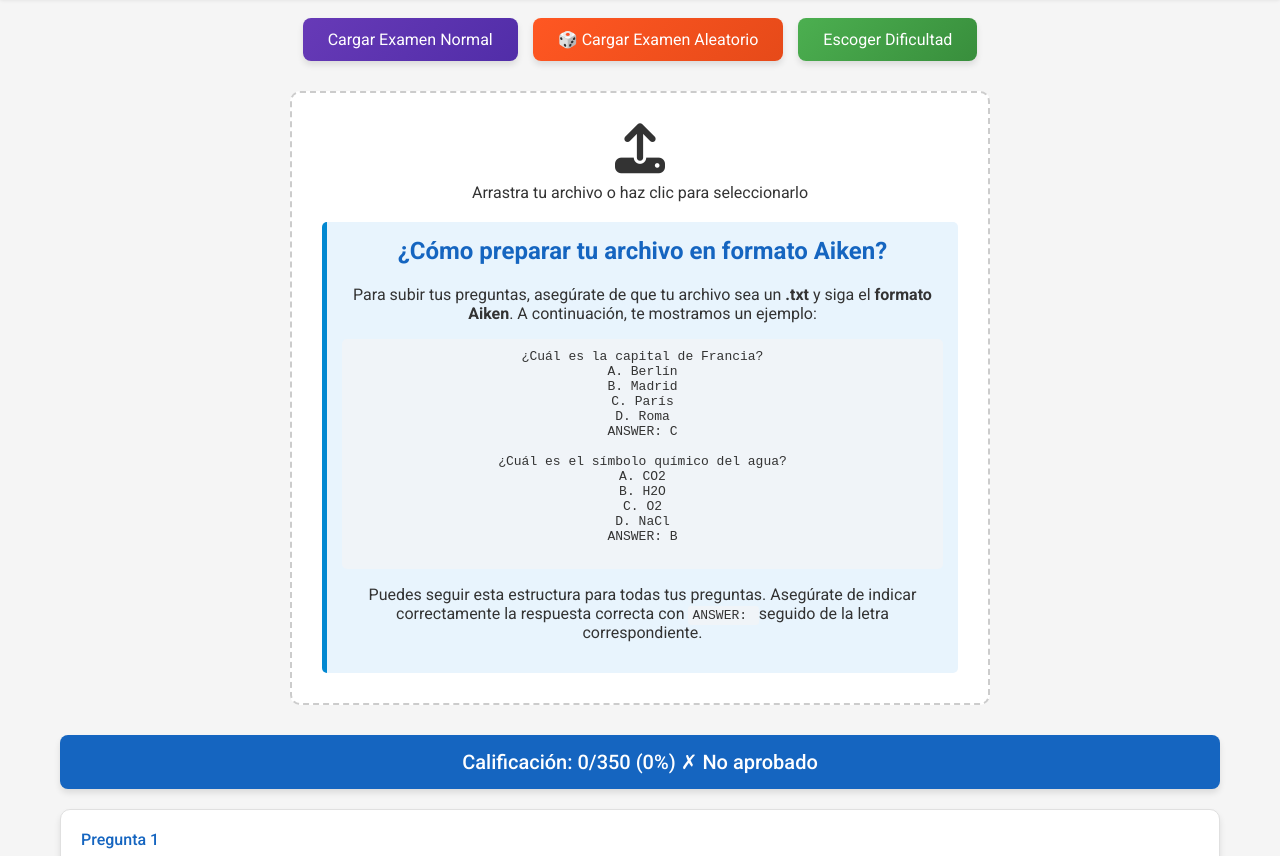
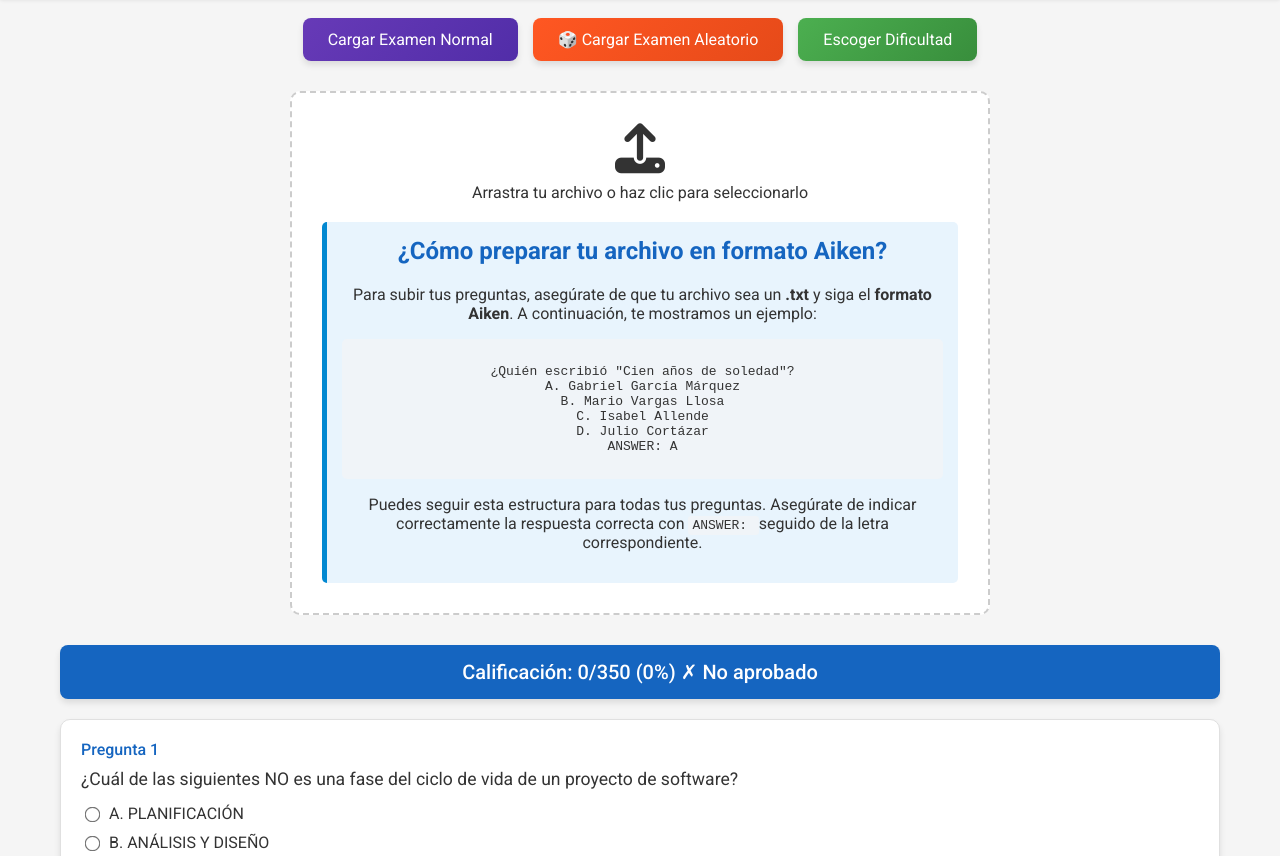
Before and after one commit to KernyMC/ExamMaker, a plain HTML site: page interfaz/index.html in a window 1280 px wide. Shown: the part 80-936 px from the top of the page. Drawn offline with nearby package versions, Linux system fonts and the light colour scheme.

Commit message:
caracteres especiales

```diff
--- a/interfaz/index.html
+++ b/interfaz/index.html
@@ -47,19 +47,13 @@
                 <h2>¿Cómo preparar tu archivo en formato Aiken?</h2>
                 <p>Para subir tus preguntas, asegúrate de que tu archivo sea un <strong>.txt</strong> y siga el <strong>formato Aiken</strong>. A continuación, te mostramos un ejemplo:</p>
                 <pre>
-¿Cuál es la capital de Francia?
-A. Berlín
-B. Madrid
-C. París
-D. Roma
-ANSWER: C
 
-¿Cuál es el símbolo químico del agua?
-A. CO2
-B. H2O
-C. O2
-D. NaCl
-ANSWER: B
+¿Quién escribió "Cien años de soledad"?
+A. Gabriel García Márquez
+B. Mario Vargas Llosa
+C. Isabel Allende
+D. Julio Cortázar
+ANSWER: A
                 </pre>
                 <p>Puedes seguir esta estructura para todas tus preguntas. Asegúrate de indicar correctamente la respuesta correcta con <code>ANSWER: </code> seguido de la letra correspondiente.</p>
             </div>
@@ -147,7 +141,7 @@ ANSWER: B
                         allQuestions = parseQuestions(e.target.result);
                         displayQuestions(allQuestions, false);
                     };
-                    reader.readAsText(file);
+                    reader.readAsText(file, 'UTF-8'); // Especificar codificación UTF-8
                 }
             }
         }
@@ -188,11 +182,11 @@ ANSWER: B
                 line = line.trim();
                 if (line.length === 0) return;
                 if (!question) {
-                    question = { text: escapeHtml(line), options: [], correctAnswer: '', answered: false };
+                    question = { text: line, options: [], correctAnswer: '', answered: false };
                 } else if (line.match(/^[A-D][.)]\s+/)) {
-                    question.options.push(escapeHtml(line.substring(3).trim()));
+                    question.options.push(line.substring(3).trim());
                 } else if (line.match(/^ANSWER:\s+[A-D]/)) {
-                    const letter = line.substring(8).trim();
+                    const letter = line.substring(8).trim().toUpperCase();
                     // Calcula índice en options (A=0, B=1, etc.)
                     const letterIndex = letter.charCodeAt(0) - 65;
                     // Guarda el texto completo de la respuesta correcta.
@@ -200,7 +194,7 @@ ANSWER: B
                     questions.push(question);
                     question = null;
                 } else {
-                    question.text += ' ' + escapeHtml(line);
+                    question.text += ' ' + line;
                 }
             });
 
@@ -228,27 +222,51 @@ ANSWER: B
             questions.forEach((q, index) => {
                 const div = document.createElement('div');
                 div.className = 'question';
-                // Para evitar problemas con comillas, usaremos valor = la opción entera
-                // y compararemos en checkAnswer con q.correctAnswer.
-                div.innerHTML = `
-                    <div class="question-number">Pregunta ${index + 1}</div>
-                    <div class="question-text">${q.text}</div>
-                    <div class="options">
-                        ${q.options.map((opt, i) => `
-                            <div class="option">
-                                <input type="radio" id="q${index}opt${i}" name="q${index}"
-                                       value="${opt}"
-                                       onclick="checkAnswer(${index}, this.value)">
-                                <label for="q${index}opt${i}">${String.fromCharCode(65 + i)}. ${opt}</label>
-                            </div>
-                        `).join('')}
-                    </div>
-                    <div class="feedback"></div>
-                    <div class="correctAnswer">
-                        <hr>
-                        <strong>Respuesta correcta:</strong> ${q.correctAnswer}
-                    </div>
-                `;
+                // Crear elementos de manera segura sin usar innerHTML
+                const questionNumber = document.createElement('div');
+                questionNumber.className = 'question-number';
+                questionNumber.textContent = `Pregunta ${index + 1}`;
+
+                const questionText = document.createElement('div');
+                questionText.className = 'question-text';
+                questionText.textContent = q.text;
+
+                const optionsDiv = document.createElement('div');
+                optionsDiv.className = 'options';
+
+                q.options.forEach((opt, i) => {
+                    const optionDiv = document.createElement('div');
+                    optionDiv.className = 'option';
+
+                    const radioInput = document.createElement('input');
+                    radioInput.type = 'radio';
+                    radioInput.id = `q${index}opt${i}`;
+                    radioInput.name = `q${index}`;
+                    radioInput.value = opt;
+                    radioInput.onclick = () => checkAnswer(index, opt);
+
+                    const label = document.createElement('label');
+                    label.htmlFor = `q${index}opt${i}`;
+                    label.textContent = `${String.fromCharCode(65 + i)}. ${opt}`;
+
+                    optionDiv.appendChild(radioInput);
+                    optionDiv.appendChild(label);
+                    optionsDiv.appendChild(optionDiv);
+                });
+
+                const feedbackDiv = document.createElement('div');
+                feedbackDiv.className = 'feedback';
+
+                const correctAnswerDiv = document.createElement('div');
+                correctAnswerDiv.className = 'correctAnswer';
+                correctAnswerDiv.innerHTML = `<hr><strong>Respuesta correcta:</strong> ${q.correctAnswer}`;
+
+                div.appendChild(questionNumber);
+                div.appendChild(questionText);
+                div.appendChild(optionsDiv);
+                div.appendChild(feedbackDiv);
+                div.appendChild(correctAnswerDiv);
+
                 container.appendChild(div);
             });
         }
@@ -273,16 +291,21 @@ ANSWER: B
             feedbackDiv.style.display = 'block';
             correctAnswerDiv.style.display = 'block';
 
-            if (selectedValue === question.correctAnswer) {
+            // Comparación más robusta: ignorar espacios y diferencias de mayúsculas/minúsculas
+            const isCorrect = selectedValue.trim().toLowerCase() === question.correctAnswer.trim().toLowerCase();
+
+            console.log(`Pregunta ${questionIndex + 1}: Seleccionada "${selectedValue}", Correcta "${question.correctAnswer}" - Correcto: ${isCorrect}`);
+
+            if (isCorrect) {
                 questionDiv.classList.add('correct');
                 questionDiv.classList.remove('incorrect');
-                feedbackDiv.innerHTML = '✓ ¡Correcto!';
+                feedbackDiv.textContent = '✓ ¡Correcto!';
                 feedbackDiv.style.color = '#3c763d';
                 correctAnswers++;
             } else {
                 questionDiv.classList.add('incorrect');
                 questionDiv.classList.remove('correct');
-                feedbackDiv.innerHTML = '✗ Incorrecto';
+                feedbackDiv.textContent = '✗ Incorrecto';
                 feedbackDiv.style.color = '#a94442';
             }
 
@@ -317,16 +340,7 @@ ANSWER: B
         }
 
         // Escapa caracteres especiales para que se muestren correctamente.
-        function escapeHtml(text) {
-            const map = {
-                '&': '&amp;',
-                '<': '&lt;',
-                '>': '&gt;',
-                '"': '&quot;',
-                "'": '&#039;'
-            };
-            return text.replace(/[&<>"']/g, m => map[m]);
-        }
+        // Función eliminada para manejar correctamente los caracteres acentuados.
     </script>
 </body>
 </html>
--- a/interfaz/styles.css
+++ b/interfaz/styles.css
@@ -60,7 +60,7 @@ button {
     cursor: pointer;
     font-size: 16px;
     color: #fff;
-    transition: background-color 0.3s, transform 0.2s;
+    transition: background-color 0.3s, transform 0.2s, box-shadow 0.3s;
     box-shadow: 0 4px 6px rgba(0, 0, 0, 0.1);
 }
 
@@ -99,18 +99,15 @@ button {
     margin: 20px 0;
 }
 
-/* Botones de dificultad */
 .difficulty-button {
-    display: inline-block;
-    margin: 5px;
-    font-size: 15px;
     background: linear-gradient(135deg, #03A9F4 0%, #0288D1 100%);
     color: #fff;
+    padding: 10px 20px;
+    margin: 5px;
     border: none;
     border-radius: 8px;
+    cursor: pointer;
     transition: background 0.3s, transform 0.2s, box-shadow 0.3s;
-    padding: 10px 20px;
-    cursor: pointer;
     box-shadow: 0 4px 6px rgba(0, 0, 0, 0.1);
 }
 
@@ -129,8 +126,6 @@ button {
 }
 
 /* Opcional: Diferentes colores para cada nivel de dificultad */
-/* Si deseas asignar colores específicos según la dificultad, puedes agregar clases adicionales */
-
 .difficulty-button.ultrafacil.selected {
     background: linear-gradient(135deg, #81C784 0%, #4CAF50 100%); /* Verde claro a verde */
     box-shadow: 0 0 15px rgba(76, 175, 80, 0.6);
@@ -155,7 +150,6 @@ button {
     background: linear-gradient(135deg, #D32F2F 0%, #C62828 100%); /* Rojo oscuro */
     box-shadow: 0 0 15px rgba(195, 40, 40, 0.6);
 }
-
 
 /* Sección de Subida de Archivos */
 .upload-section {
@@ -218,7 +212,6 @@ button {
     padding: 2px 4px;
     border-radius: 3px;
 }
-
 
 /* Calificación */
 .score {
```
Also changed, not shown: interfaz/examen/examenFinal.txt.
